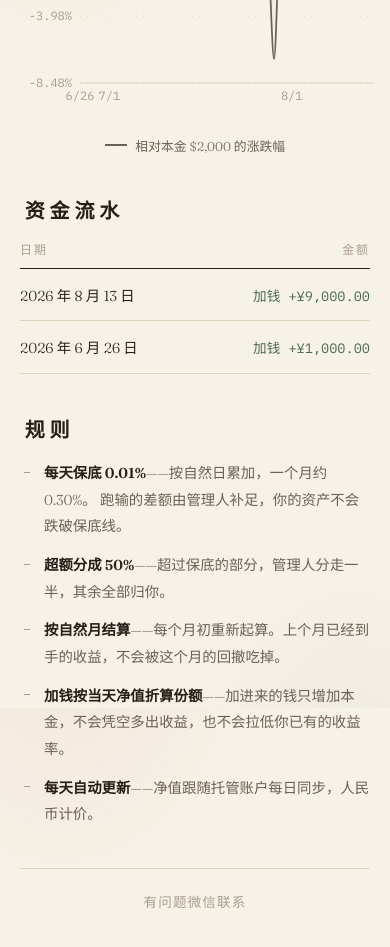
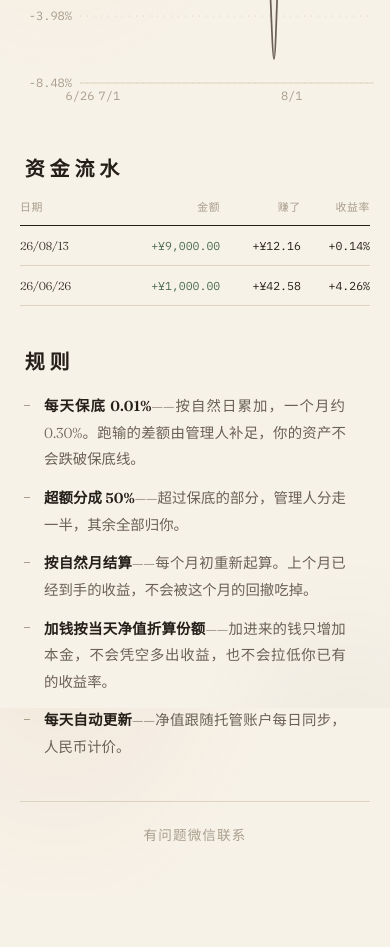
Before and after one commit to brojyf/sister-fund, a React (Vite) app: page / in a window 390 px wide. Shown: the part 980-1927 px from the top of the page. After the commit the page ends 1872 px from the top, so only its background shows below. Built offline with nearby package versions, Linux system fonts and the light colour scheme.

Commit message:
界面排版：规则条目改 JSX 单行写法，流水表去掉加钱/取钱前缀改用短日期

```diff
--- a/src/App.css
+++ b/src/App.css
@@ -164,7 +164,6 @@
 }
 .swatch--equity { border-top: 2px solid var(--accent); }
 .swatch--floor { border-top: 1.5px dashed var(--ink-faint); }
-.swatch--account { border-top: 2px solid var(--ink-soft); }
 
 .tip {
   padding: 0.65rem 0.9rem;
@@ -211,19 +210,30 @@
   color: var(--ink);
 }
 
+/* 不限宽：卡一个阅读行长会在右边留出一大片空白，和左边 1.5rem 的悬挂缩进凑成
+   左右不对称。正文跟图表、流水表一样铺满 sheet，页面两侧留白由 .sheet 统一给 */
 .rules__list {
   margin: 0;
   padding: 0;
   list-style: none;
-  max-width: 52ch;
 }
 
 .rules__list li {
   position: relative;
-  padding: 0 0 0 1.5rem;
+  /* 右边和左边的悬挂缩进一样宽，正文左右等距，短横挂在左侧空槽里 */
+  padding: 0 1.5rem;
   font-size: 0.9rem;
   line-height: 1.85;
   color: var(--ink-soft);
+  /* 中文按字断行，右边缘天然参差。两端对齐让浏览器拉字间距补平：
+     CJK 下 text-justify 的默认 auto 就是 inter-ideograph 那套规则，
+     不用写已废弃的 text-justify（Chrome 只在实验开关后面支持）。
+     末行仍是左对齐，因为 text-align-last 默认 auto */
+  text-align: justify;
+  /* Safari 让行尾的逗号句号悬挂到边界外，右边更齐；Chrome/Firefox 忽略，无副作用 */
+  hanging-punctuation: allow-end;
+  /* 末行不留孤字；不支持的浏览器退回普通折行 */
+  text-wrap: pretty;
 }
 
 .rules__list li + li {
@@ -248,6 +258,11 @@
 .rules__list em {
   font-style: normal;
   color: var(--accent);
+}
+
+/* 浏览器把 U+2014 当作可断点，不锁住的话「——」会被拆成两行各一根 */
+.rules__dash {
+  white-space: nowrap;
 }
 
 /* ── 资金流水 ───────────────────────────── */
@@ -307,12 +322,17 @@
     gap: 0.7rem;
     font-size: 0.85rem;
   }
-  /* 手机上只留毛毛关心的两列，净值和份额是给你自己对账用的 */
-  .flows__table th:nth-child(n + 3),
-  .flows__table td:nth-child(n + 3) {
-    display: none;
+  /* 手机上四列都要留，靠缩字号和收紧留白挤，别再折行 */
+  .flows__table th {
+    font-size: 0.68rem;
+    letter-spacing: 0.06em;
   }
-  .flows__table td:first-child {
+  .flows__table td,
+  .flows__table td:not(:first-child) {
+    font-size: 0.72rem;
+  }
+  .flows__table td {
+    padding: 0.75rem 0;
     white-space: nowrap;
   }
 }
--- a/src/App.tsx
+++ b/src/App.tsx
@@ -9,7 +9,7 @@ import {
   type AccountReturnPoint,
 } from './lib/fund'
 import { ACCOUNT_BASE_CAPITAL, fundCashFlows, rawSnapshots, snapshots } from './lib/fundData'
-import { formatChineseDate, money, percent, signedMoney } from './lib/format'
+import { formatChineseDate, formatShortDate, money, percent, signedMoney } from './lib/format'
 import { AccountChart } from './components/AccountChart'
 import { EquityChart, type EquityPoint } from './components/EquityChart'
 import './App.css'
@@ -85,11 +85,6 @@ export default function App() {
         <div className="panel__chart">
           <AccountChart points={accountPoints} />
         </div>
-        <ul className="legend">
-          <li>
-            <span className="swatch swatch--account" /> 相对本金 ${ACCOUNT_BASE_CAPITAL.toLocaleString('en-US')} 的涨跌幅
-          </li>
-        </ul>
       </section>
 
       <section className="flows" aria-label="资金流水">
@@ -106,9 +101,8 @@ export default function App() {
           <tbody>
             {cashFlowRecords.map((record) => (
               <tr key={record.date}>
-                <td>{formatChineseDate(record.date)}</td>
+                <td>{formatShortDate(record.date)}</td>
                 <td className={record.amount > 0 ? 'flows__in' : 'flows__out'}>
-                  {record.amount > 0 ? '加钱 ' : '取钱 '}
                   {signedMoney.format(record.amount)}
                 </td>
                 <td>{record.gain === null ? '—' : signedMoney.format(record.gain)}</td>
@@ -122,27 +116,32 @@ export default function App() {
       <section className="rules" aria-label="规则">
         <h2 className="rules__title">规则</h2>
         <ul className="rules__list">
+          {/* 正文一律写成一整行：JSX 里换行会被拼成半角空格，落在中文句中很难看 */}
           <li>
             <strong>每天保底 {(DAILY_FLOOR_RATE * 100).toFixed(2)}%</strong>
-            ——按自然日累加，一个月约 {(((1 + DAILY_FLOOR_RATE) ** 30 - 1) * 100).toFixed(2)}%。
-            跑输的差额由管理人补足，你的资产不会跌破保底线。
+            <span className="rules__dash">——</span>
+            {`按自然日累加，一个月约 ${(((1 + DAILY_FLOOR_RATE) ** 30 - 1) * 100).toFixed(2)}%。跑输的差额由管理人补足，你的资产不会跌破保底线。`}
             {summary.isFloored && <em> 现在正在走保底。</em>}
           </li>
           <li>
             <strong>超额分成 {(PERFORMANCE_FEE_RATE * 100).toFixed(0)}%</strong>
-            ——超过保底的部分，管理人分走一半，其余全部归你。
+            <span className="rules__dash">——</span>
+            超过保底的部分，管理人分走一半，其余全部归你。
           </li>
           <li>
             <strong>按自然月结算</strong>
-            ——每个月初重新起算。上个月已经到手的收益，不会被这个月的回撤吃掉。
+            <span className="rules__dash">——</span>
+            每个月初重新起算。上个月已经到手的收益，不会被这个月的回撤吃掉。
           </li>
           <li>
             <strong>加钱按当天净值折算份额</strong>
-            ——加进来的钱只增加本金，不会凭空多出收益，也不会拉低你已有的收益率。
+            <span className="rules__dash">——</span>
+            加进来的钱只增加本金，不会凭空多出收益，也不会拉低你已有的收益率。
           </li>
           <li>
             <strong>每天自动更新</strong>
-            ——净值跟随托管账户每日同步，人民币计价。
+            <span className="rules__dash">——</span>
+            净值跟随托管账户每日同步，人民币计价。
           </li>
         </ul>
       </section>
--- a/src/lib/format.ts
+++ b/src/lib/format.ts
@@ -23,6 +23,11 @@ export const percent = new Intl.NumberFormat('zh-CN', {
 export function formatChineseDate(date: string): string {
   const [year, month, day] = date.split('-').map(Number)
   return `${year} 年 ${month} 月 ${day} 日`
+}
+
+/** 流水表用，窄屏一行要塞下四列，日期只留 yy/mm/dd */
+export function formatShortDate(date: string): string {
+  return date.slice(2).replaceAll('-', '/')
 }
 
 export function formatMonthDay(date: string): string {
```
Also changed, not shown: 1 other file (tests, documents, lock files or other folders).
